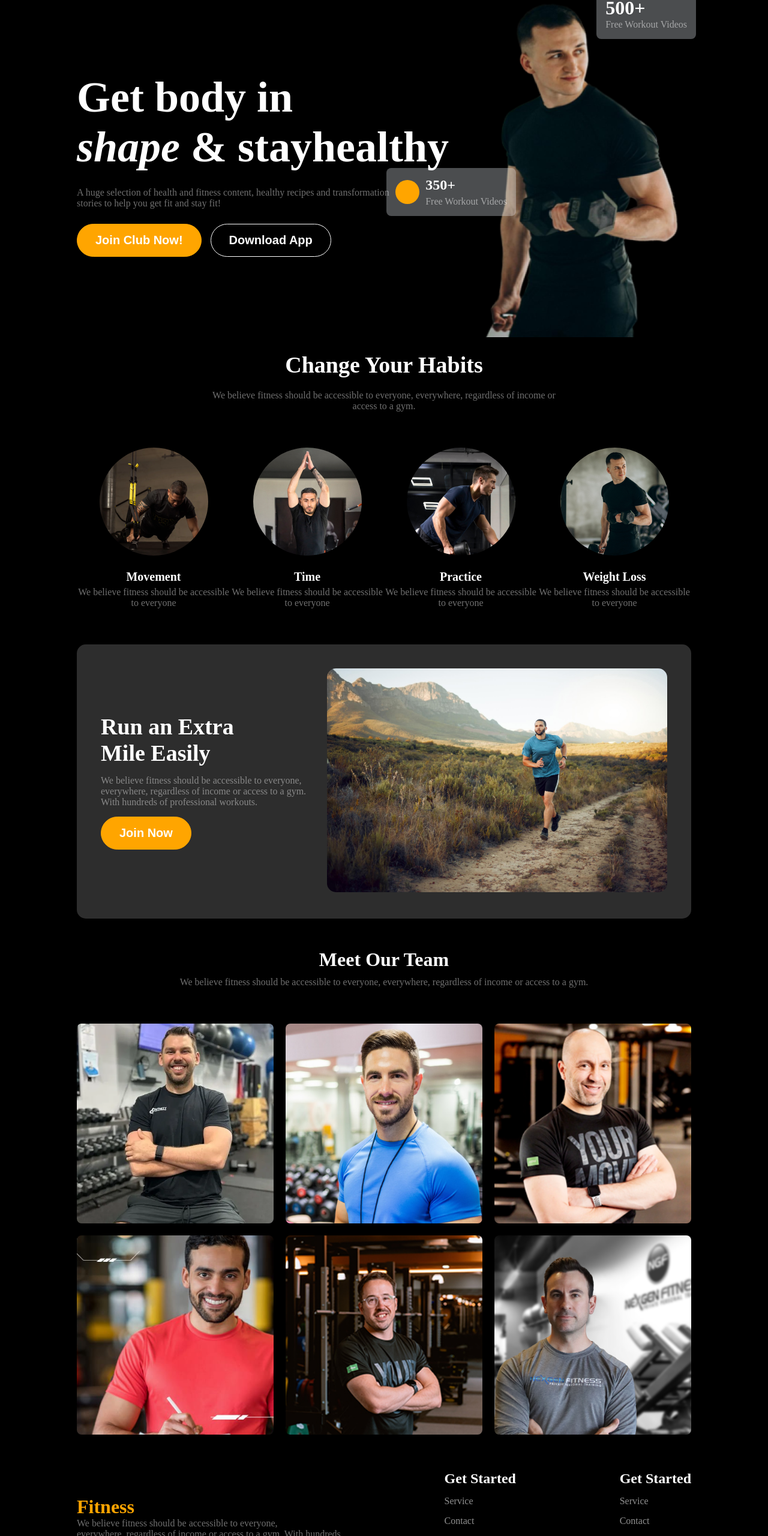
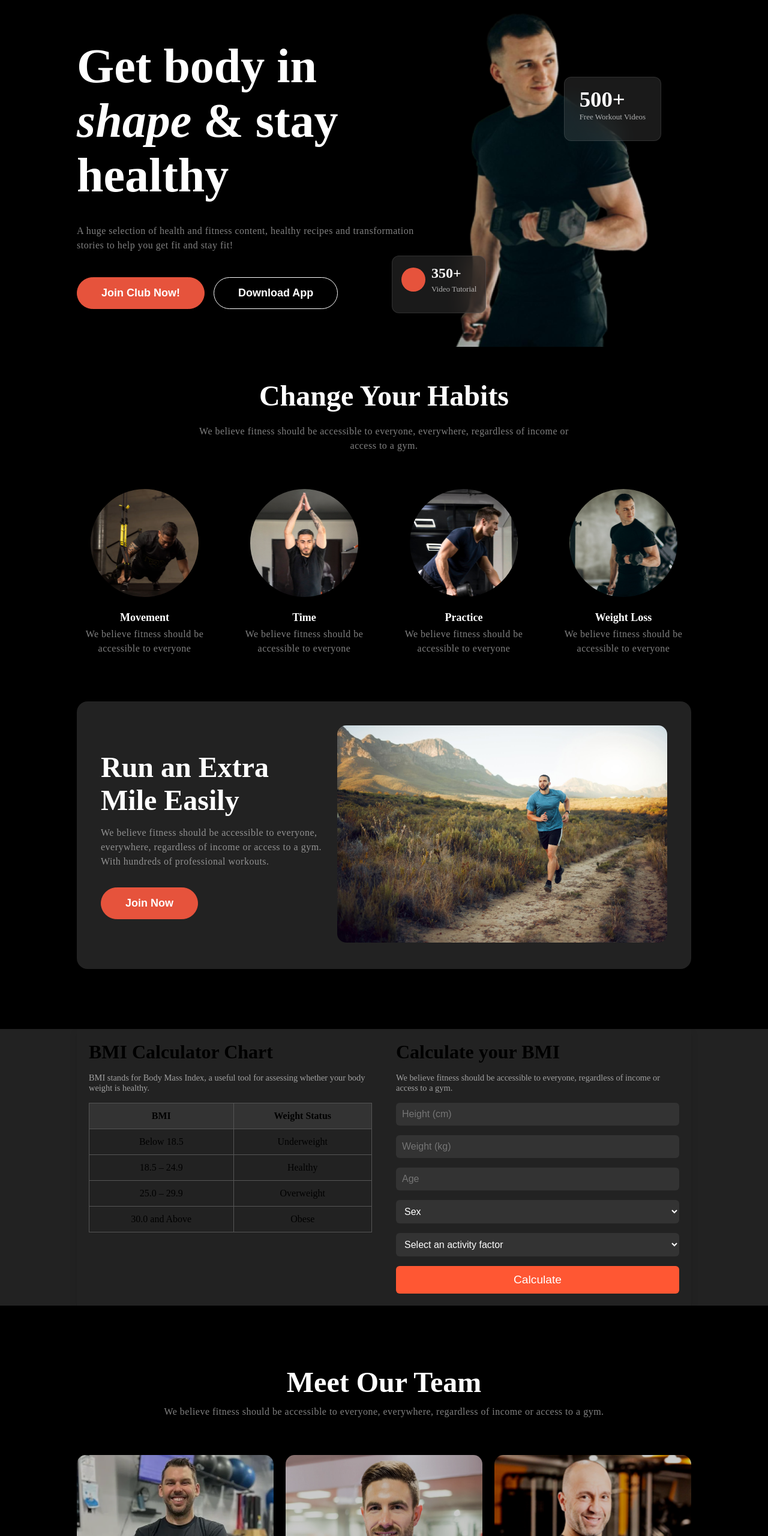
Before and after one commit to Mishuri21/ph-b9-assaignment-02, a plain HTML site: page index.html in a window 1280 px wide. Shown: the part 160-2720 px from the top of the page at 60% size. Drawn offline with Linux system fonts and the light colour scheme.

```diff
--- a/index.html
+++ b/index.html
@@ -33,12 +33,13 @@
                 <i class="fa-solid fa-bars nav-icon"></i>
             </div>
         </nav>
-        <!-- banner section start -->
+        <!-- Banner section start -->
         <div class="banner">
             <div class="banner-content">
                 <h1 class="banner-title">
                     Get body in <br>
-                    <em>shape</em> & stayhealthy
+                    <em>shape</em> & stay <br>
+                    healthy
                 </h1>
                 <p class="para-description">
                     A huge selection of health and fitness content, healthy recipes and transformation <br>stories to help you get fit and stay fit!
@@ -59,7 +60,7 @@
                             Free Workout Videos
                         </p>
                     </div>
-                    <div class="banner-badge banner-badge-2">
+                    <div class="banner-badge-2">
                         <div>
                             <p class="banner-badge-shape"></p>
                         </div>
@@ -68,7 +69,7 @@
                                 350+
                             </h3>
                             <p class="badge-description">
-                                Free Workout Videos
+                                Video Tutorial
                             </p>
                         </div>
                     </div>
@@ -124,7 +125,58 @@
             </div>
         </section>
         <section class="bmi-calculator-section">
+            <div class="bmi-calculator set-section-width">
+                <!-- BMI Chart Section -->
+                <div class="bmi-chart">
+                    <h2>BMI Calculator Chart</h2>
+                    <p>BMI stands for Body Mass Index, a useful tool for assessing whether your body weight is healthy.</p>
+                    <table>
+                        <tr>
+                            <th>BMI</th>
+                            <th>Weight Status</th>
+                        </tr>
+                        <tr>
+                            <td>Below 18.5</td>
+                            <td>Underweight</td>
+                        </tr>
+                        <tr>
+                            <td>18.5 – 24.9</td>
+                            <td>Healthy</td>
+                        </tr>
+                        <tr>
+                            <td>25.0 – 29.9</td>
+                            <td>Overweight</td>
+                        </tr>
+                        <tr>
+                            <td>30.0 and Above</td>
+                            <td>Obese</td>
+                        </tr>
+                    </table>
+                </div>
 
+                <!-- BMI Calculator Form Section -->
+                <div class="bmi-calc">
+                    <h2>Calculate your BMI</h2>
+                    <p>We believe fitness should be accessible to everyone, regardless of income or access to a gym.</p>
+
+                    <input type="number" placeholder="Height (cm)">
+                    <input type="number" placeholder="Weight (kg)">
+                    <input type="number" placeholder="Age">
+                    <select>
+                        <option value="" disabled selected>Sex</option>
+                        <option value="male">Male</option>
+                        <option value="female">Female</option>
+                    </select>
+                    <select>
+                        <option value="" disabled selected>Select an activity factor</option>
+                        <option value="low">Low Activity</option>
+                        <option value="moderate">Moderate Activity</option>
+                        <option value="high">High Activity</option>
+                    </select>
+
+                    <button class="calculate-btn">Calculate</button>
+                </div>
+            </div>
         </section>
         <section class="meet-our-team-section">
             <div class="meet-our-team set-section-width">
@@ -133,29 +185,47 @@
                     <p class="para-description">We believe fitness should be accessible to everyone, everywhere, regardless of income or access to a gym.
                 </div>
                 <div class="our-team-img-box-container">
-                    <div class="our-team-img-box-item">
+                    <div class="team-img-box">
                         <img src="./images/trainer1.png" alt="">
-                        <div class="team-info">
-                            <h4>Jerome Bell</h4>
-                            <p class="para-description">
-                                Trainer
-                            </p>
+                        <div class="team-box-text">
+                            <h3>Jerome Bell</h3>
+                            <p>Trainer</p>
                         </div>
                     </div>
-                    <div class="our-team-img-box-item">
+                    <div class="team-img-box">
                         <img src="./images/trainer2.png" alt="">
+                        <div class="team-box-text">
+                            <h3>Cameron Williamson</h3>
+                            <p>Trainer</p>
+                        </div>
                     </div>
-                    <div class="our-team-img-box-item">
+                    <div class="team-img-box">
                         <img src="./images/trainer3.png" alt="">
+                        <div class="team-box-text">
+                            <h3>Darrell Steward</h3>
+                            <p>Trainer</p>
+                        </div>
                     </div>
-                    <div class="our-team-img-box-item">
+                    <div class="team-img-box">
                         <img src="./images/trainer4.png" alt="">
+                        <div class="team-box-text">
+                            <h3>Dianne Russell</h3>
+                            <p>Trainer</p>
+                        </div>
                     </div>
-                    <div class="our-team-img-box-item">
+                    <div class="team-img-box">
                         <img src="./images/trainer5.png" alt="">
+                        <div class="team-box-text">
+                            <h3>Cody Fisher</h3>
+                            <p>Trainer</p>
+                        </div>
                     </div>
-                    <div class="our-team-img-box-item">
+                    <div class="team-img-box">
                         <img src="./images/trainer6.png" alt="">
+                        <div class="team-box-text">
+                            <h3>Theresa Webb</h3>
+                            <p>Trainer</p>
+                        </div>
                     </div>
                 </div>
             </div>
@@ -193,7 +263,7 @@
                     </ul>
                 </div>
             </div>
-            <hr>
+            <hr class="footer-hr">
             <p class="para-description footer-description">
                 All right reserved &copy;Fitness 2024
             </p>
--- a/styles/style.css
+++ b/styles/style.css
@@ -7,7 +7,7 @@
 
 /* Shared styles code */
 body {
-    background-color: black;
+    background-color: #000000;
 }
 
 .set-section-width {
@@ -16,37 +16,50 @@ body {
 }
 
 .para-description {
-    font-size: 16px;
-    color: rgba(255, 255, 255, 0.434);
+    color: rgba(255, 255, 255, 0.5);
+    font-size: 1rem;
+    font-weight: 400;
+    line-height: 24px;
+    letter-spacing: 0.5px;
 }
 
 .btn-primary {
-    font-size: 20px;
+    font-size: 18px;
     font-weight: 600;
     color: white;
-    background-color: orange;
-    padding: 15px 30px;
-    border: 1px solid orange;
-    border-radius: 50px;
+    border-radius: 42px;
+    background: rgb(230, 83, 60);
+    padding: 15px 40px;
+    border: 1px solid rgb(230, 83, 60);
+    cursor: pointer;
+    transition: 0.5s;
+}
+
+.btn-primary:hover {
+    background-color: black;
+    border: 1px solid #E6533C;
+}
+
+.btn-secondary:hover {
+    border: 1px solid #E6533C;
 }
 
 .btn-secondary {
-    font-size: 20px;
+    font-size: 18px;
     font-weight: 600;
     color: white;
-    background-color: transparent;
-    padding: 15px 30px;
+    border-radius: 42px;
+    background: black;
+    padding: 15px 40px;
     border: 1px solid white;
-    border-radius: 50px;
+    cursor: pointer;
+    transition: 0.5s;
 }
 
 .margin-top {
     margin-top: 15px;
 }
 
-/* header section styles start */
-
-/* banner styles start */
 /* navbar styles */
 .navbar {
     display: flex;
@@ -57,7 +70,7 @@ body {
 
 .nav-title {
     color: rgb(230, 83, 60);
-    font-size: 36px;
+    font-size: 2.25rem;
     font-weight: 800;
 }
 
@@ -85,13 +98,15 @@ body {
 .navbar ul li:first-child {
     background-color: #E6533C;
     padding: 10px 25px;
+    border: 1px solid #E6533C;
     border-radius: 40px;
+    transition: 0.5s;
 }
 
 .navbar ul li:first-child:hover {
     background-color: black;
     border: 1px solid white;
-    color: white;
+    color: #E6533C;
 }
 
 .hamburger-icon {
@@ -102,6 +117,7 @@ body {
     color: white;
 }
 
+/* banner styles */
 .banner {
     display: flex;
     justify-content: space-between;
@@ -114,61 +130,69 @@ body {
 }
 
 .banner-title {
-    font-size: 72px;
-    color: white;
+    color: rgb(255, 255, 255);
+    font-size: 5rem;
+    font-weight: 900;
+    margin-bottom: 10px;
 }
 
 .banner-btn-container {
     display: flex;
     gap: 15px;
-
 }
 
-.banner-img>img {
+.banner-img {
+    position: relative;
+    margin-right: 50px;
+}
+
+.banner-img img {
     width: 100%;
 }
 
 /* banner badge styles  */
 .banner-badge-1 {
-    width: max-content;
+    border: 1px solid rgba(255, 255, 255, 0.1);
+    border-radius: 12px;
+    background: rgba(255, 255, 255, 0.1);
     color: white;
-    background-color: rgba(240, 248, 255, 0.308);
-    padding: 15px 15px;
-    border-radius: 8px;
+    backdrop-filter: blur(20px);
+    padding: 15px 25px;
     position: absolute;
-    top: 140px;
-    right: 120px;
+    top: 130px;
+    right: 0px;
 }
 
 .badge-title {
-    font-size: 32px;
-
+    font-size: 2.30rem;
 }
 
 .badge-description {
-    font-size: 16px;
-    color: rgba(255, 255, 255, 0.501);
+    color: rgba(255, 255, 255, 0.65);
+    font-size: 13px;
+    font-weight: 400;
 }
 
 /* badge 2 styles */
 .banner-badge-2 {
-    width: max-content;
     display: flex;
     align-items: center;
     gap: 10px;
     color: white;
-    background-color: rgba(240, 248, 255, 0.308);
     padding: 15px 15px;
-    border-radius: 8px;
+    border: 1px solid rgba(255, 255, 255, 0.1);
+    border-radius: 12px;
+    backdrop-filter: blur(20px);
+    background: rgba(48, 48, 48, 0.54);
     position: absolute;
-    top: 440px;
-    right: 420px;
+    left: -100px;
+    bottom: 60px;
 }
 
 .banner-badge-shape {
     width: 40px;
     height: 40px;
-    background-color: orange;
+    background-color: #E6533C;
     border-radius: 50%;
 }
 
@@ -182,41 +206,44 @@ body {
 /* main section styles start */
 .change-habits {
     text-align: center;
+    margin-top: 50px;
 }
 
 .habits-title {
     color: white;
-    font-size: 38px;
+    font-size: 3rem;
     margin: 20px 0px;
 }
 
 .habits-img-container {
     display: flex;
+    gap: 40px;
     margin: 60px 0px;
 }
 
 .habits-img-container img {
+    width: 80%;
     border-radius: 50%;
 }
 
 .change-img-title {
     color: white;
-    font-size: 20px;
+    font-size: 18px;
     margin: 20px 0px 5px 0px;
 }
 
-/* run an extra styles start */
+/* run an extra styles */
 .run-extra {
     display: flex;
     align-items: center;
     gap: 20px;
-    background-color: rgba(128, 128, 128, 0.349);
-    border-radius: 15px;
+    border-radius: 18px;
+    background: rgb(34, 34, 34);
     padding: 40px;
 }
 
 .run-extra-title {
-    font-size: 38px;
+    font-size: 3rem;
     color: white;
     margin-bottom: 15px;
 }
@@ -227,16 +254,80 @@ body {
 }
 
 /* calculator bmi styles */
-.bmi-calculator-container {
-    margin: 50px auto;
-    display: flex;
-    justify-content: space-between;
-    align-items: center;
+.bmi-calculator-section {
+    background: rgb(34, 34, 34);
+    margin: 100px 0px;
 }
 
-.calculator-title {
+.bmi-calculator {
+    display: flex;
+    box-shadow: 0 4px 12px rgba(0, 0, 0, 0.1);
+}
+
+.bmi-chart,
+.bmi-calc {
+    width: 50%;
+    padding: 20px;
+}
+
+h2 {
+    font-size: 2rem;
+    margin-bottom: 1rem;
+}
+
+p {
+    margin-bottom: 1rem;
+    font-size: 0.9rem;
+    color: #a0a0a0;
+}
+
+table {
+    width: 100%;
+    border-collapse: collapse;
+    margin-bottom: 2rem;
+}
+
+table,
+th,
+td {
+    border: 1px solid #555;
+}
+
+th,
+td {
+    padding: 12px;
+    text-align: center;
+}
+
+th {
+    background-color: #333;
+}
+
+input,
+select {
+    width: 100%;
+    padding: 10px;
+    margin-bottom: 1rem;
+    border: none;
+    border-radius: 6px;
+    background-color: #333;
+    color: #fff;
+    font-size: 1rem;
+}
+
+.calculate-btn {
+    width: 100%;
+    padding: 12px;
+    border: none;
+    border-radius: 6px;
+    background-color: #ff5733;
     color: white;
-    font-size: 2rem;
+    font-size: 1.2rem;
+    cursor: pointer;
+}
+
+.calculate-btn:hover {
+    background-color: #ff7645;
 }
 
 /* meet our team styles */
@@ -246,7 +337,7 @@ body {
 }
 
 .meet-our-team-title {
-    font-size: 2rem;
+    font-size: 3rem;
     color: white;
     margin-bottom: 10px;
 }
@@ -258,39 +349,57 @@ body {
     margin: 60px 0px;
 }
 
-/* .our-team-img-box-item {
-    width: 100%;
-} */
+.team-img-box {
+    position: relative;
+}
 
-.our-team-img-box-item img {
+.team-img-box img {
     width: 100%;
     height: 100%;
-    border-radius: 8px;
+    border-radius: 15px;
     object-fit: cover;
+    filter: brightness(80%);
+}
 
+.team-box-text {
+    position: absolute;
+    bottom: 0;
+    left: 0;
+    padding: 15px;
+    color: white;
+}
+
+.team-box-text h3 {
+    font-size: 1.2rem;
+    margin-bottom: 5px;
+}
+
+.team-box-text p {
+    font-size: 0.9rem;
 }
 
 /* footer styles */
+footer {
+    background: rgba(255, 255, 255, 0.1);
+    padding: 60px 0px;
+}
+
 .footer-content-container {
     display: flex;
     justify-content: space-between;
-    align-items: center;
     margin: 20px 0px;
 }
 
 .footer-title {
-    font-size: 32px;
-    color: orange;
+    font-size: 4rem;
+    margin-bottom: 10px;
+    color: #E6533C;
 }
 
 .footer-box-title {
     color: white;
-    font-size: 1.50rem;
-}
-
-.footer-description {
-    text-align: center;
-    margin: 20px 0px;
+    font-size: 1.70rem;
+    margin-bottom: 25px;
 }
 
 .footer-box-link-item {
@@ -300,16 +409,32 @@ body {
 
 .footer-box-link-item a {
     text-decoration: none;
-    font-size: 1rem;
-    color: rgba(255, 255, 255, 0.565);
+    font-size: 1.30rem;
+    color: rgba(255, 255, 255, 0.5);
+    font-weight: 400;
+}
+
+.footer-hr {
+    opacity: 50%;
+    margin: 50px 0px;
+}
+
+.footer-description {
+    text-align: center;
+    margin: 10px 0px;
 }
 
 /* Responsive styles code */
 @media screen and (max-width: 576px) {
+    .set-section-width {
+        width: 90%;
+    }
+
     /* navbar responsive */
     .navbar ul {
         display: none;
     }
+
     .hamburger-icon {
         display: block;
         font-size: 18px;
@@ -324,16 +449,6 @@ body {
     btn {
         font-size: 18px;
         font-weight: 500;
-    }
-
-    .banner-badge-1 {
-        top: 500px;
-        right: 70px;
-    }
-
-    .banner-badge-2 {
-        top: 680px;
-        left: 100px;
     }
 
     /* change habits styles */
```
